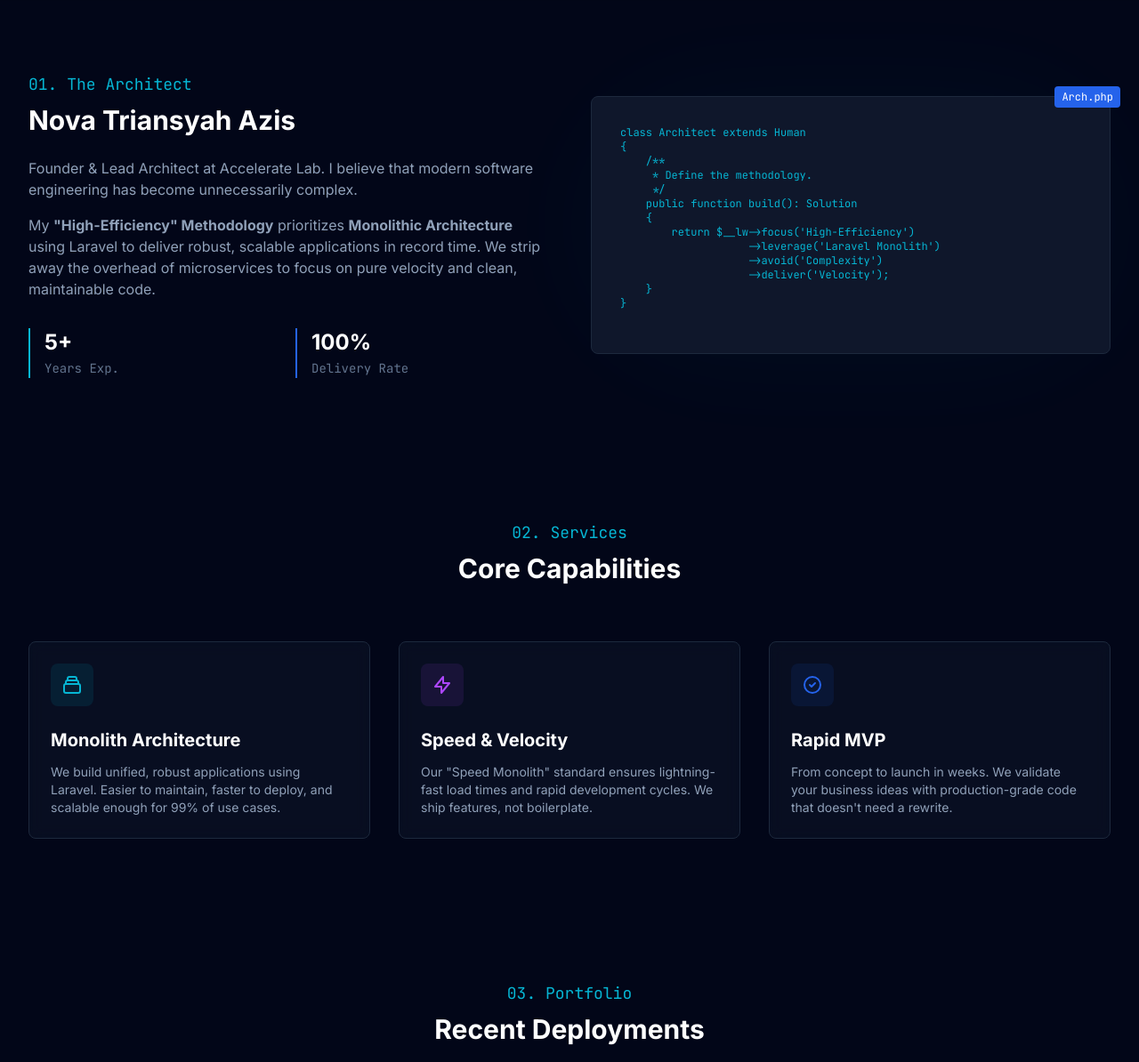
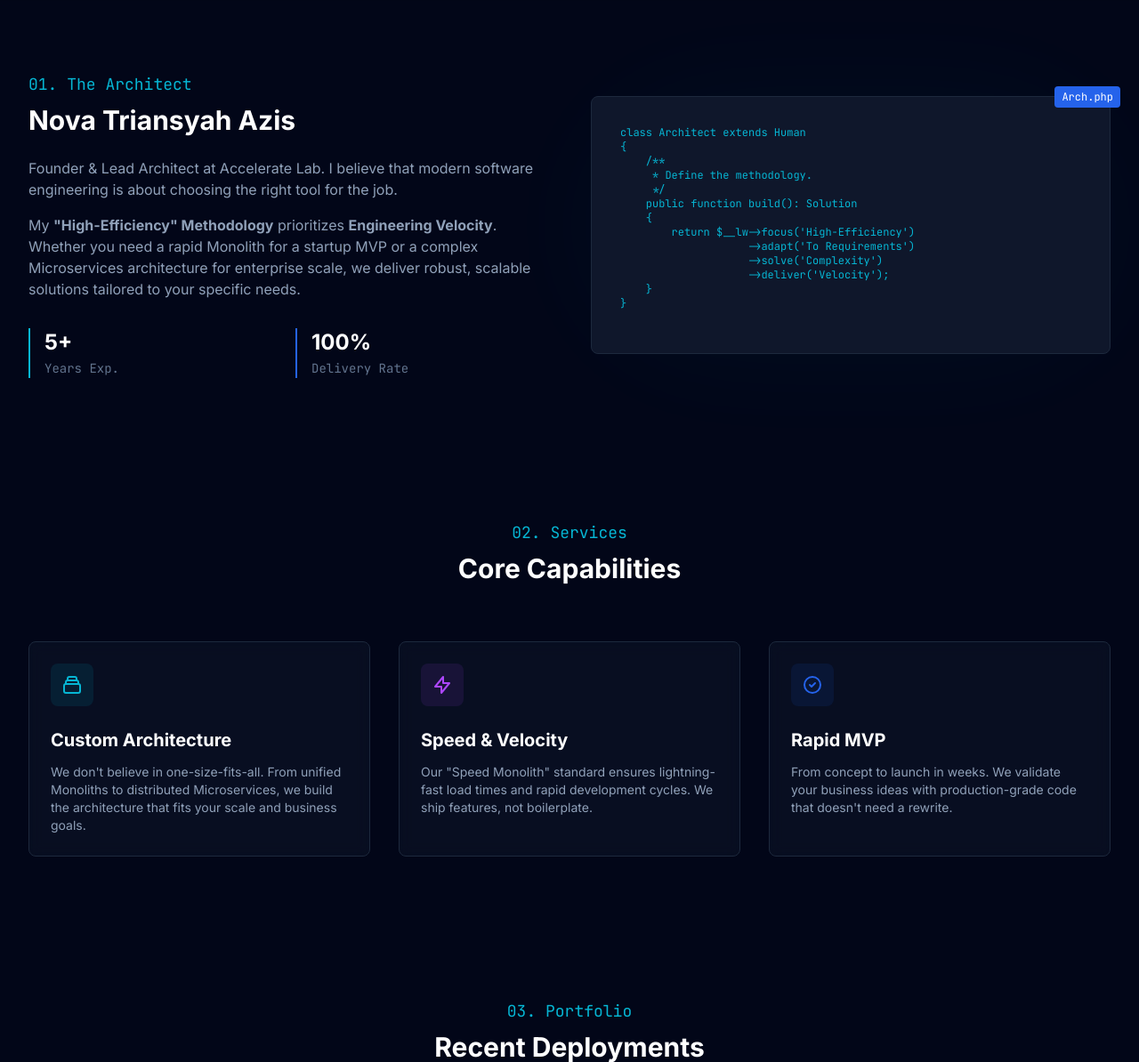
Before and after one commit to novatriansyah/accelerate-lab, a Laravel app: page / in a window 1280 px wide. Shown: the part 799-1993 px from the top of the page at 89% size. Run offline with Laravel 12, Linux system fonts and the light colour scheme; style sheets or scripts are compiled from the project's sources.

Commit message:
Revise content strategy and enforce dark theme
- Update About & Services sections to emphasize "Adaptive Architecture" over strict Monolith dogma, reflecting client flexibility
- Modify code snippets and descriptions to align with revised messaging
- Enforce Dark Mode globally via CSS `@theme` configuration and base body styles (`bg-lab-bg`)
- Ensure Tailwind v4 compatibility using `@import` and `@theme` blocks in `app.css`
- Retain `tailwind.config.js` for broader compatibility
- Clean up default welcome view
- Update TASKS.md

```diff
--- a/resources/views/pages/home.blade.php
+++ b/resources/views/pages/home.blade.php
@@ -35,10 +35,10 @@
                 <h2 class="text-3xl font-bold text-white mb-6">Nova Triansyah Azis</h2>
                 <div class="prose prose-invert text-slate-400">
                     <p class="mb-4">
-                        Founder & Lead Architect at Accelerate Lab. I believe that modern software engineering has become unnecessarily complex.
+                        Founder & Lead Architect at Accelerate Lab. I believe that modern software engineering is about choosing the right tool for the job.
                     </p>
                     <p>
-                        My <strong>"High-Efficiency" Methodology</strong> prioritizes <strong>Monolithic Architecture</strong> using Laravel to deliver robust, scalable applications in record time. We strip away the overhead of microservices to focus on pure velocity and clean, maintainable code.
+                        My <strong>"High-Efficiency" Methodology</strong> prioritizes <strong>Engineering Velocity</strong>. Whether you need a rapid Monolith for a startup MVP or a complex Microservices architecture for enterprise scale, we deliver robust, scalable solutions tailored to your specific needs.
                     </p>
                 </div>
                 <div class="mt-8 grid grid-cols-2 gap-4">
@@ -67,8 +67,8 @@ class Architect extends Human
     public function build(): Solution
     {
         return $this->focus('High-Efficiency')
-                    ->leverage('Laravel Monolith')
-                    ->avoid('Complexity')
+                    ->adapt('To Requirements')
+                    ->solve('Complexity')
                     ->deliver('Velocity');
     }
 }
@@ -92,9 +92,9 @@ class Architect extends Human
                         <path stroke-linecap="round" stroke-linejoin="round" stroke-width="2" d="M19 11H5m14 0a2 2 0 012 2v6a2 2 0 01-2 2H5a2 2 0 01-2-2v-6a2 2 0 012-2m14 0V9a2 2 0 00-2-2M5 11V9a2 2 0 012-2m0 0V5a2 2 0 012-2h6a2 2 0 012 2v2M7 7h10" />
                     </svg>
                 </div>
-                <h4 class="text-xl font-bold text-white mb-3">Monolith Architecture</h4>
+                <h4 class="text-xl font-bold text-white mb-3">Custom Architecture</h4>
                 <p class="text-slate-400 text-sm">
-                    We build unified, robust applications using Laravel. Easier to maintain, faster to deploy, and scalable enough for 99% of use cases.
+                    We don't believe in one-size-fits-all. From unified Monoliths to distributed Microservices, we build the architecture that fits your scale and business goals.
                 </p>
             </x-card>
 
```
